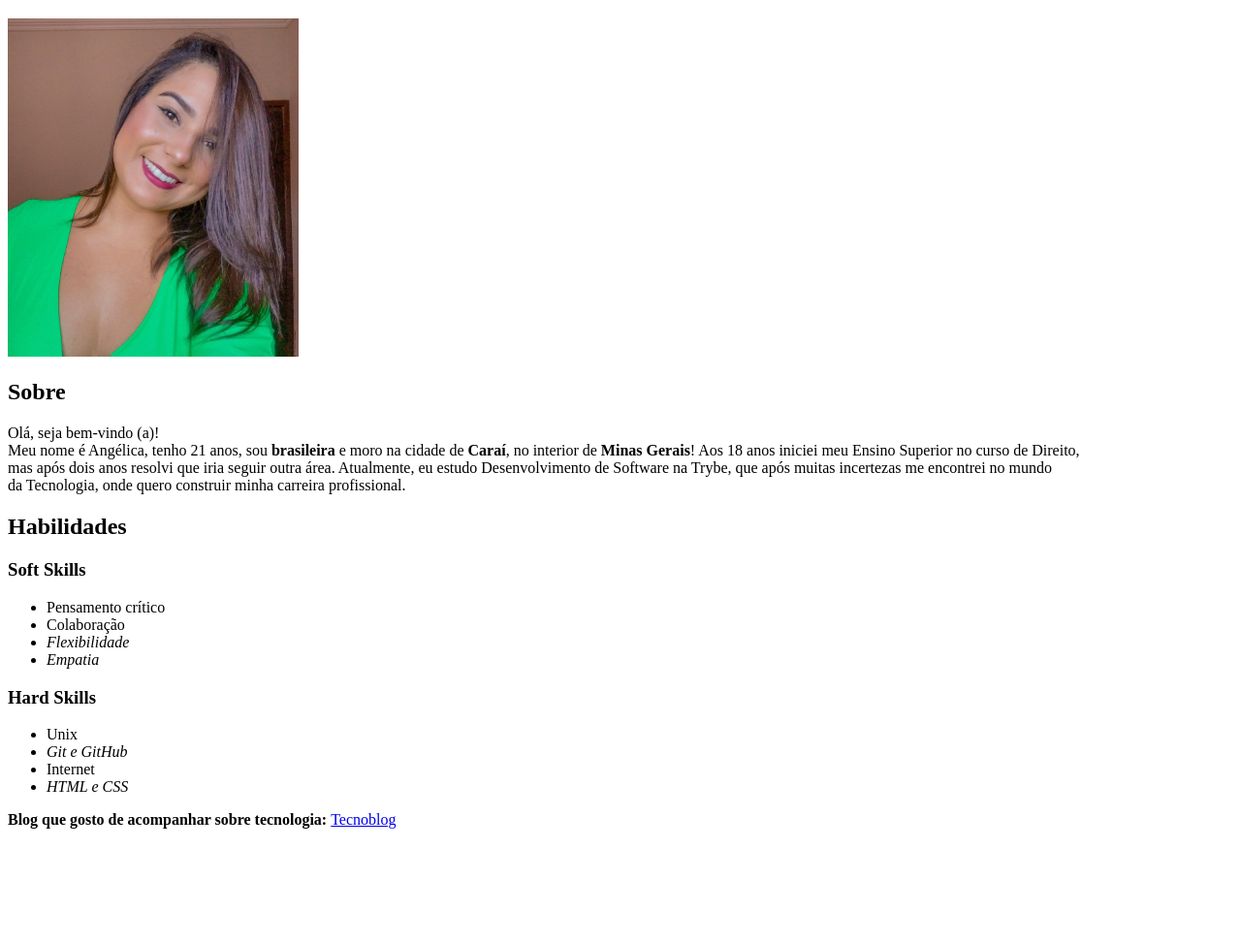
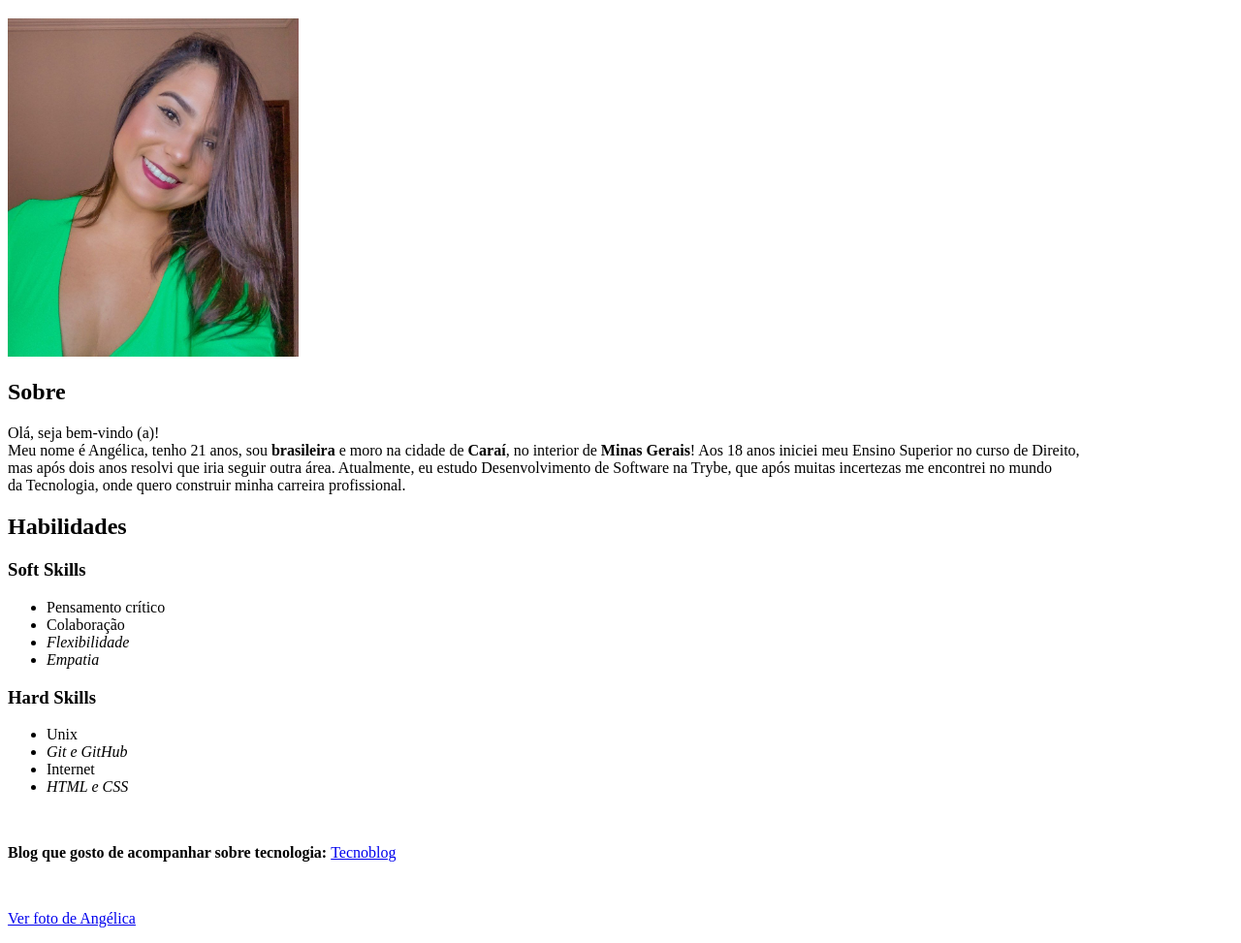
Before and after one commit to angelicapedroso/angelicapedroso.github.io, a plain HTML site: page portfolio.html in a window 1280 px wide. Shown: the part 61-1034 px from the top of the page at 97% size. Before the commit the page ends 932 px from the top, so only its background shows below. Drawn offline with Linux system fonts and the light colour scheme.

Commit message:
Adiciona link interno para a foto

```diff
--- a/portfolio.html
+++ b/portfolio.html
@@ -30,13 +30,17 @@
                    <li>Internet</li>
                    <li><em>HTML e CSS</em></li>
                </ul>
-
-
-
+               <br>
                <p>
                   <strong>Blog que gosto de acompanhar sobre tecnologia:
                   </strong><a href="https://tecnoblog.net/" target="_blank">Tecnoblog</a>
                </p>
+
+              <br>  <p>
+                   <a href="foto-sorrindo.jpg">Ver foto de Angélica</a>
+               </p>
+
+
 
 
 
```
